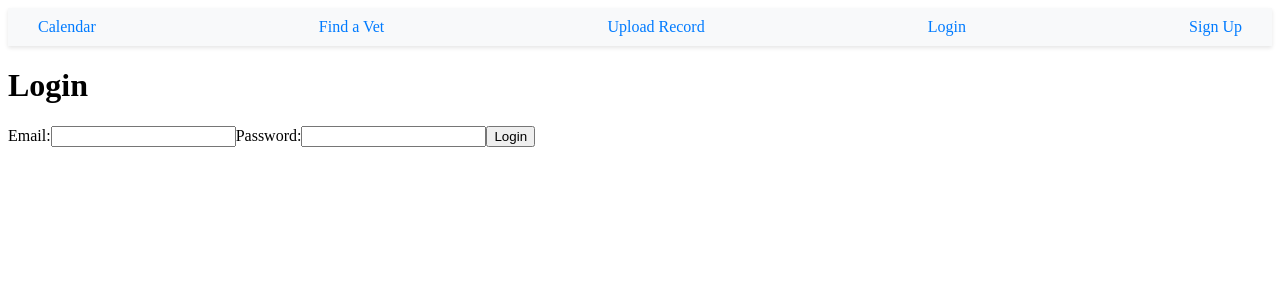
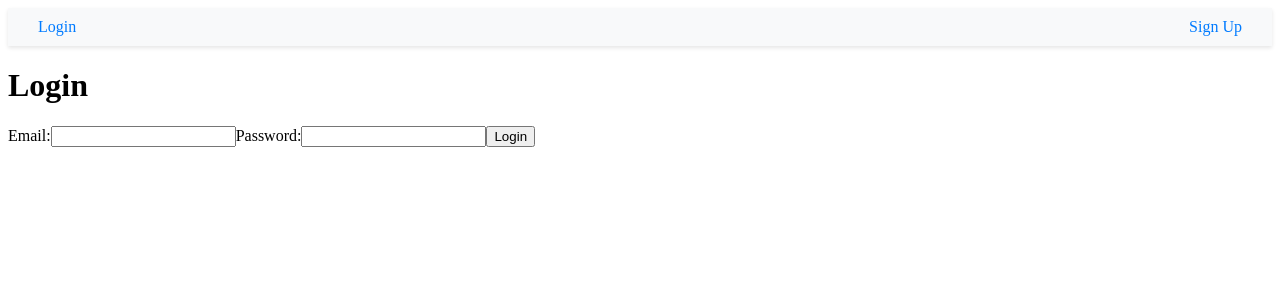
Before and after one commit to KowsiyaS/PetCareHub, a React (Vite) app: page /login in a window 1280 px wide. Shown: the top 300 px of the page. Built offline with nearby package versions, Linux system fonts and the light colour scheme; no server answers.

Commit message:
Update header to include logout button

```diff
--- a/src/components/Header/Header.jsx
+++ b/src/components/Header/Header.jsx
@@ -1,13 +1,13 @@
 import { Link } from "react-router-dom";
 import "./Header.scss";
 
-const Header = () => {
+const Header = ({ isLoggedIn, setIsLoggedIn }) => {
     const logOut = () => {
         sessionStorage.removeItem("authToken");
         setIsLoggedIn(false);
     };
 
-    return (
+    return isLoggedIn ? (
         <header className="header">
             <nav className="header__nav">
                 <Link to="/dashboard" className="header__link">
@@ -19,6 +19,14 @@ const Header = () => {
                 <Link to="/upload-record" className="header__link">
                     Upload Record
                 </Link>
+                <Link to="/" className="header__link" onClick={logOut}>
+                    Logout
+                </Link>
+            </nav>
+        </header>
+    ) : (
+        <header className="header">
+            <nav className="header__nav">
                 <Link to="/login" className="header__link">
                     Login
                 </Link>
--- a/src/components/TaskCalendar/TaskCalendar.jsx
+++ b/src/components/TaskCalendar/TaskCalendar.jsx
@@ -6,7 +6,7 @@ import EventList from "../EventList/EventList";
 import "./TaskCalendar.scss";
 import axios from "axios";
 
-const TaskCalendar = () => {
+const TaskCalendar = ({ token }) => {
     const [date, setDate] = useState(new Date());
     const [modalIsOpen, setModalIsOpen] = useState(false);
     const [scheduledDates, setScheduledDates] = useState({});
```
